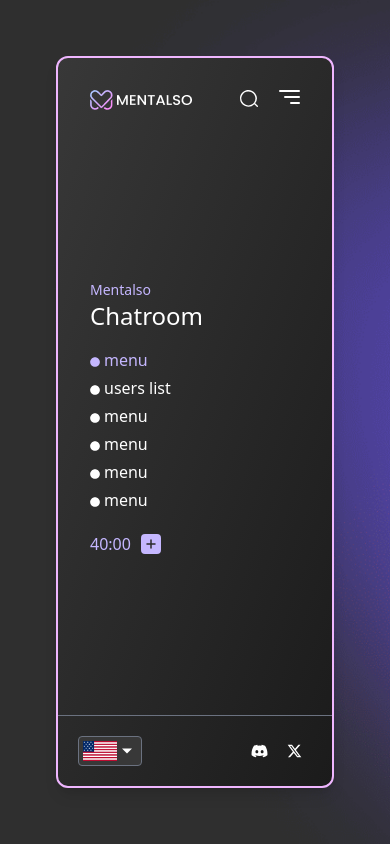
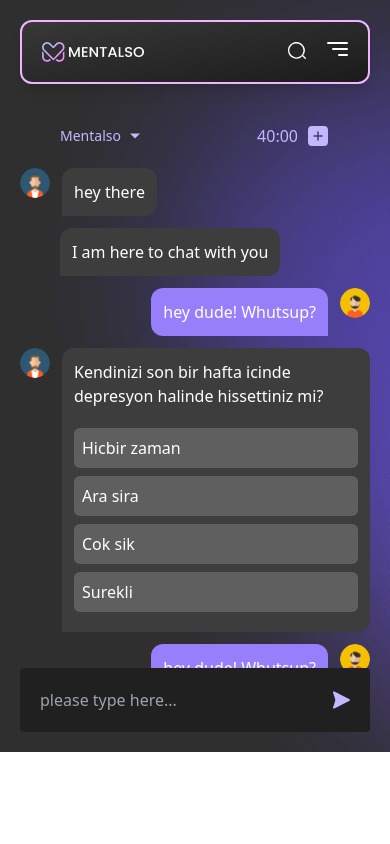
Before and after one commit to zahra-hsb/chatroom, a Next.js app: page / in a window 390 px wide. Built offline with nearby package versions, Linux system fonts and the light colour scheme.

Commit message:
chatroom section created

```diff
--- a/pages/component/Sidebar/index.jsx
+++ b/pages/component/Sidebar/index.jsx
@@ -17,8 +17,8 @@
       ]
     return (
         <>
-            <div className="lg:w-1/4 shadow-lg sm:w-1/2 border-2 border-[#efb6ff] rounded-xl h-full bg-gradient-to-br from-[#383838] to-[#1b1b1b] flex flex-col justify-between">
-                <div className="w-full flex justify-between p-8">
+            <div className="w-full lg:w-1/4 shadow-lg border-2 border-[#efb6ff] rounded-xl h-full bg-gradient-to-br from-[#383838] to-[#1b1b1b] lg:flex flex-col justify-between">
+                <div className="w-full flex justify-between p-5 lg:p-8">
                     <Image src={Logo} alt="logo" />
                     <div className="flex gap-5">
 
@@ -38,7 +38,7 @@
 
 
                 </div>
-                <div className="text-white p-8">
+                <div className="text-white p-8 hidden lg:block">
                     <h3 className="text-sm text-[#C5B7FF]">Mentalso</h3>
                     <h3 className="text-2xl mb-5">Chatroom</h3>
                     <ul className="flex flex-col gap-2">
@@ -70,7 +70,7 @@
                 </div>
 
 
-                <div className="p-5 flex w-full items-center justify-between border-t border-t-gray-500">
+                <div className="p-3 hidden lg:flex w-full items-center justify-between border-t border-t-gray-500">
                     <div className="flex bg-[#383838] p-1 rounded cursor-pointer border border-gray-500 active:bg-[#484848] hover:bg-[#414141]">
                         <Image src={flag} alt="lang" width={34} />
                         <IoMdArrowDropdown className="cursor-pointer" size={20} fill="white" />
--- a/pages/index.js
+++ b/pages/index.js
@@ -4,16 +4,108 @@
 import Link from "next/link";
 import { FaCircle } from "react-icons/fa";
 import Sidebar from "./component/Sidebar";
-
+import Avatar1 from '@/public/img/Avatar1.png'
+import Avatar2 from '@/public/img/Avatar2.png'
+import { useState } from "react";
 
 export default function Home() {
+  const [isSent, setSend] = useState(false)
+  const [value, setValue] = useState('')
+  function handleClick() {
+    setSend(true)
+  }
 
+  function handleChange(e) {
+    setValue(e.target.value)
+  }
 
   return (
     <>
-      <section className="bg-main bg-cover h-screen w-full p-14">
+      <section className="bg-main bg-cover h-full lg:h-screen w-full p-5 lg:p-12 flex flex-col lg:flex-row justify-between">
         <Sidebar />
-        <div></div>
+        <div className="lg:w-2/4 w-full h-full flex-col justify-between pt-5 ">
+          <div className="w-full flex lg:hidden justify-between px-10 items-center">
+            <div className="flex items-start justify-center gap-1">
+              <h3 className="text-sm text-[#C5B7FF]">Mentalso</h3>
+              <IoMdArrowDropdown fill="#C5B7FF" size={20} />
+            </div>
+            <div className="flex gap-2 my-5">
+              <p className="text-[#C5B7FF]">40:00</p>
+              <Link href={'#'}>
+                {/* plus */}
+                <svg width="24" height="24" viewBox="0 0 24 24" fill="none" xmlns="http://www.w3.org/2000/svg">
+                  <path fill-rule="evenodd" clip-rule="evenodd" d="M6 2h12a4 4 0 0 1 4 4v12a4 4 0 0 1-4 4H6a4 4 0 0 1-4-4V6a4 4 0 0 1 4-4zm6.75 10.75H16a.75.75 0 0 0 0-1.5h-3.25V8a.75.75 0 0 0-1.5 0v3.25H8a.75.75 0 0 0 0 1.5h3.25V16a.75.75 0 0 0 1.5 0v-3.25z" fill="#C5B7FF" />
+                </svg>
+              </Link>
+            </div>
+          </div>
+          <section className="flex flex-col gap-3 w-full max-h-[500px] overflow-auto">
+            {/* pm  */}
+            <div className="flex items-start gap-3">
+              <Image src={Avatar1} alt="" width={30} height={30} className="rounded-full sm:border-2" />
+              <span className="text-white p-3 rounded-xl rounded-bl-none bg-[#3d3d3d]">
+                hey there
+              </span>
+            </div>
+
+            <div className="flex items-start gap-3">
+              {/* <Image src={Avatar1} alt="" width={30} height={30} className="rounded-full sm:border-2"/> */}
+              <span className="text-white p-3 rounded-xl rounded-bl-none bg-[#3d3d3d] ml-10">
+                I am here to chat with you
+              </span>
+            </div>
+
+            <div className="flex items-start gap-3 justify-end">
+              <span className="text-white p-3 rounded-xl rounded-br-none bg-[#977efb]">
+                hey dude! Whutsup?
+              </span>
+              <Image src={Avatar2} alt="" width={30} height={30} className="rounded-full sm:border-2" />
+            </div>
+            <div className="flex items-start gap-3">
+              <Image src={Avatar1} alt="" width={30} height={30} className="rounded-full sm:border-2" />
+              <span className="text-white p-3 rounded-xl rounded-bl-none bg-[#3d3d3d]">
+                Kendinizi son bir hafta icinde depresyon halinde hissettiniz mi?
+
+                <ul className="w-full pt-5">
+                  <li className="p-2 bg-[#5f5f5f] rounded-md cursor-pointer mb-2">Hicbir zaman</li>
+                  <li className="p-2 bg-[#5f5f5f] rounded-md cursor-pointer mb-2">Ara sira</li>
+                  <li className="p-2 bg-[#5f5f5f] rounded-md cursor-pointer mb-2">Cok sik</li>
+                  <li className="p-2 bg-[#5f5f5f] rounded-md cursor-pointer mb-2">Surekli</li>
+                </ul>
+
+              </span>
+            </div>
+            <div className="flex items-start gap-3 justify-end">
+              <span className="text-white p-3 rounded-xl rounded-br-none bg-[#977efb]">
+                hey dude! Whutsup?
+              </span>
+              <Image src={Avatar2} alt="" width={30} height={30} className="rounded-full sm:border-2" />
+            </div>
+            {isSent && value && <div className="flex items-start gap-3 justify-end">
+              <span className="text-white p-3 rounded-xl rounded-br-none bg-[#977efb]">
+
+              </span>
+              <Image src={Avatar2} alt="" width={30} height={30} className="rounded-full sm:border-2" />
+            </div>}
+            <div className="flex p-2 gap-2">
+              <Image src={Avatar1} alt="" width={20} height={20} className="rounded-full" />
+              <p className="italic text-sm text-white">is typing...</p>
+            </div>
+
+          </section>
+          <div className="w-full p-5 rounded text-white bg-[#202020] flex justify-between items-center">
+
+            <input type="text"
+              className="w-full bg-transparent outline-none"
+              placeholder="please type here..."
+            />
+            {/* send */}
+            <svg onClick={handleClick} className="cursor-pointer hover:text-[#b09ef8]" width="18" height="20" viewBox="0 0 14 14" fill="none" xmlns="http://www.w3.org/2000/svg">
+              <path d="M14 6.985a.73.73 0 0 1-.107.385.762.762 0 0 1-.298.278L1.16 13.904a.801.801 0 0 1-.774-.007.767.767 0 0 1-.282-.274.735.735 0 0 1-.104-.374s1.93-5.594 1.93-6.264C1.93 6.315 0 .75 0 .75 0 .619.037.49.104.377A.768.768 0 0 1 .387.103.8.8 0 0 1 1.16.096L13.595 6.33a.751.751 0 0 1 .297.273.719.719 0 0 1 .108.382z" fill="#C5B7FF" />
+            </svg>
+
+          </div>
+        </div>
       </section>
     </>
   );
```
Also changed, not shown: public/img/avatar1.png (added), public/img/avatar2.png (added).
